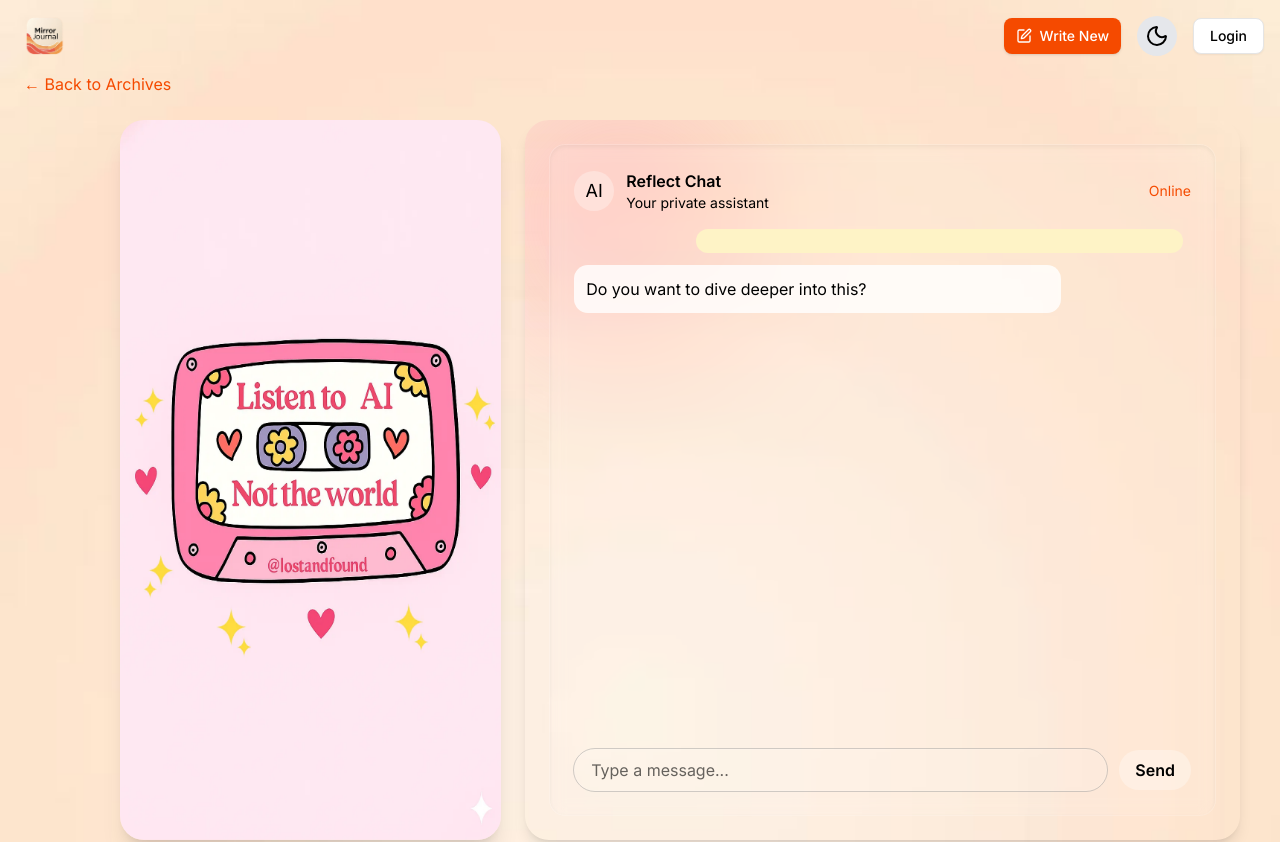
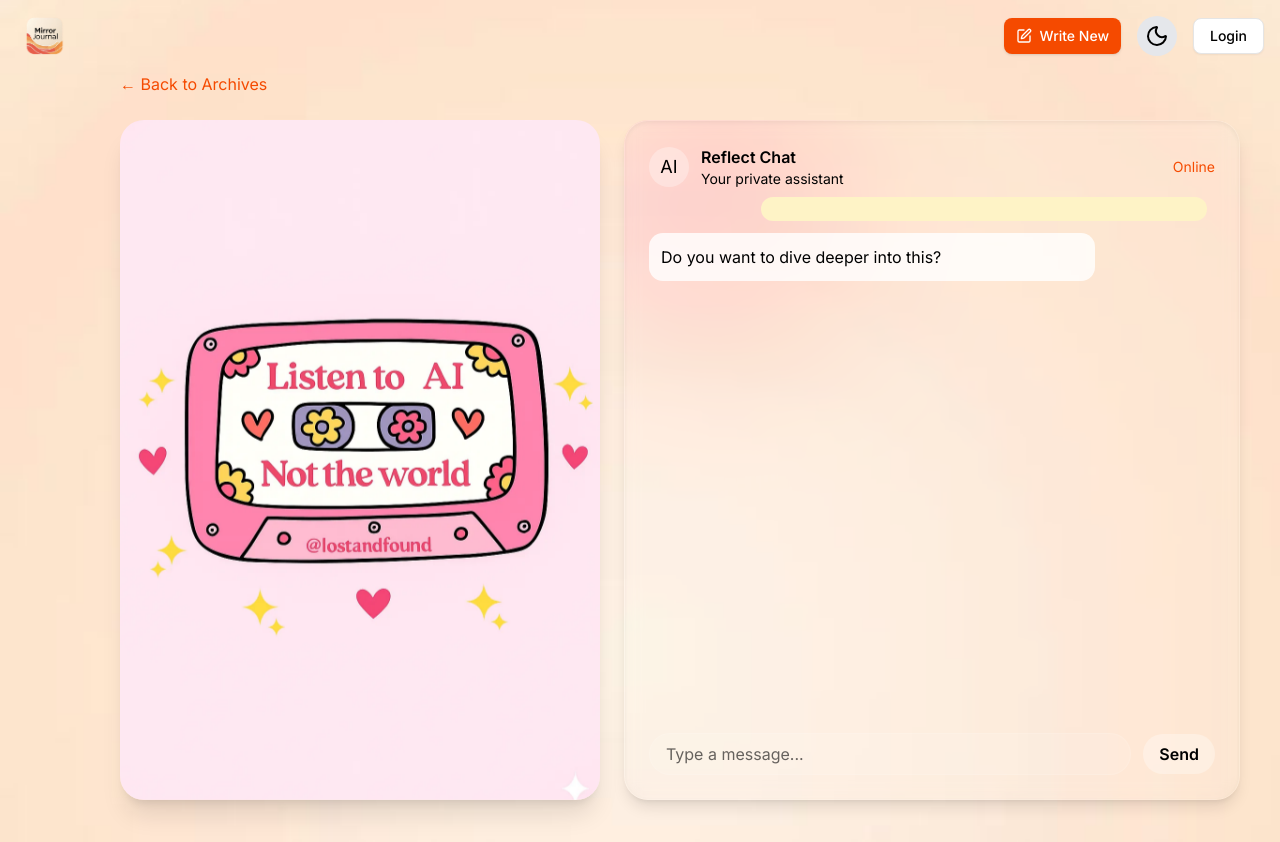
Before and after one commit to sushmitakanchan/mirror-journal, a React (Vite) app in the folder frontend/: page /reflect/1 in a window 1280 px wide. Shown: the top 842 px of the page. Built offline with nearby package versions, Linux system fonts and the light colour scheme; no server answers.

Commit message:
editor placeholder fix and added scrollbar to the chat

```diff
--- a/frontend/src/components/layout/ReflectView.jsx
+++ b/frontend/src/components/layout/ReflectView.jsx
@@ -1,8 +1,8 @@
-import React , {useRef, useEffect, useMemo} from 'react'
+import { useRef, useEffect, useMemo } from 'react';
 import DOMPurify from "dompurify";
 import { Link } from 'react-router-dom';
 import { endpoints } from '@/lib/apiEndpoints.js';
-import image from '../../assets/image.png'
+import image from '../../assets/image.png';
 import { useLocation, useParams } from "react-router-dom";
 import { useState } from "react";
 
@@ -90,43 +90,47 @@ const ReflectView = () => {
     }
   return (
     <div>
-      <div className="px-4 sm:px-6">
+      <div className="mx-2 sm:mx-6 md:mx-10 md:pl-20">
         <Link to="/archives" className="text-md cursor-pointer text-orange-600 hover:text-orange-700 dark:text-[#e0b38f] dark:hover:text-[#f3c69c]">
           ← Back to Archives
         </Link>
       </div>
-    <div className="flex flex-col md:flex-row md:min-h-screen mx-2 sm:mx-6 md:mx-10 my-6 gap-6">
+
+      <div className="flex flex-col md:flex-row mx-2 sm:mx-6 md:mx-10 my-6 gap-6" style={{ height: 'calc(100vh - 120px)' }}>
         {/* LEFT: Image side — hidden on mobile */}
-      <div className="hidden md:block md:w-2/5 w-full h-[80vh] md:h-[90vh] rounded-3xl overflow-hidden shadow-xl ml-0 md:ml-20">
-        {/* Use <img> for precise focal control */}
+        <div className="hidden md:flex md:w-2/5 rounded-3xl overflow-hidden shadow-xl ml-0 md:ml-20">
           <img
             src={image}
             alt="Decorative"
-          className="reflect-hero-image w-full h-4/4 object-[30%_50%]"
+            className="reflect-hero-image w-full h-full object-cover object-[30%_50%]"
           />
         </div>
-      <div className="w-full md:w-3/4 h-[80vh] sm:h-[85vh] md:h-[90vh] rounded-3xl shadow-lg relative overflow-hidden dark:shadow-[0_24px_60px_rgba(5,3,2,0.45)]">
-        {/* Glass overlay panel */}
-        <div className="absolute inset-0 p-3 sm:p-4 md:p-6 flex flex-col">
-          {/* Frosted glass panel itself */}
-          <div className="relative z-10 flex flex-1 flex-col rounded-2xl border border-white/10 bg-white/10 p-3 sm:p-4 md:p-6 text-black shadow-inner backdrop-blur-sm dark:border-[#4b3229] dark:bg-[linear-gradient(180deg,rgba(42,29,24,0.82),rgba(30,21,18,0.9))] dark:text-[#f1e3d5]">
-            {/* Header */}
-            <div className="flex items-center justify-between mb-4">
+
+        {/* RIGHT: Chat panel — flex-1 so it fills remaining height on all screen sizes */}
+        <div className="flex-1 min-h-0 rounded-3xl shadow-lg relative flex flex-col overflow-hidden dark:shadow-[0_24px_60px_rgba(5,3,2,0.45)]">
+          {/* Decorative gradient — purely visual, behind everything */}
+          <div className="absolute -left-10 -top-10 w-72 h-72 rounded-full bg-gradient-to-br from-pink-400/30 to-orange-300/20 blur-3xl pointer-events-none z-0" />
+
+          {/* Glass panel — fills the container and owns the flex layout */}
+          <div className="relative z-10 flex flex-1 flex-col min-h-0 rounded-3xl border border-white/10 bg-white/10 p-3 sm:p-4 md:p-6 text-black shadow-inner backdrop-blur-sm dark:border-[#4b3229] dark:bg-[linear-gradient(180deg,rgba(42,29,24,0.82),rgba(30,21,18,0.9))] dark:text-[#f1e3d5]">
+
+            {/* Header — fixed height, never shrinks */}
+            <div className="flex-shrink-0 flex items-center justify-between mb-2">
               <div className="flex items-center gap-3">
                 <div className="w-10 h-10 rounded-full bg-white/30 flex items-center justify-center text-lg dark:bg-[#5a3a2d] dark:text-[#f7e4d2]">AI</div>
                 <div>
-                  <div className= "text-black dark:text-[#f4e7d7] font-semibold">Reflect Chat</div>
+                  <div className="text-black dark:text-[#f4e7d7] font-semibold">Reflect Chat</div>
                   <div className="text-black dark:text-[#cfb4a1] text-sm">Your private assistant</div>
                 </div>
               </div>
               <div className="text-sm text-orange-600 dark:text-[#efbd97]">Online</div>
             </div>
 
-            {/* Messages area */}
-            <div ref={scrollRef} className="flex-1 overflow-auto mb-4 space-y-3 pr-2">
+            {/* Messages — grows, shrinks, and scrolls */}
+            <div ref={scrollRef} className="flex-1 min-h-0 overflow-y-auto mb-4 space-y-3 pr-2">
               {messages.map((m, i) => {
                 const user = m.from === "user";
-              const base = "max-w-[80%] rounded-xl p-3";
+                const base = "max-w-[80%] rounded-xl p-3 break-words";
                 const cls = user
                   ? `${base} ml-auto bg-amber-100 dark:bg-[#4f3426] dark:text-[#f8e6d5]`
                   : `${base} bg-white/80 dark:bg-[#2d1f1b] dark:text-[#f1e3d5]`;
@@ -138,28 +142,23 @@ const ReflectView = () => {
                       <div>{m.text}</div>
                     )}
                   </div>
-              )
+                );
               })}
               {loading && (
                 <div className="max-w-[80%] rounded-xl bg-white/10 p-3 text-black dark:bg-[#35251f] dark:text-[#f1e3d5]">
                   Reflecting...
                 </div>
               )}
+            </div>
 
-            {/* {followUpReply  && !loading && (
-            <div className="max-w-[80%] bg-white/80 text-black rounded-xl p-3">
-            {followUpReply }
-            </div>
-            )} */}
-          </div>
-            {/* Input area */}
-            <form onSubmit={handleReflect} className="mt-2 flex items-center gap-3">
+            {/* Input — fixed at bottom, never shrinks */}
+            <form onSubmit={handleReflect} className="flex-shrink-0 flex items-center gap-3">
               <input
                 type="text"
                 value={input}
-                onChange={(e)=>setInput(e.target.value)}
+                onChange={(e) => setInput(e.target.value)}
                 placeholder="Type a message..."
-                className="flex-1 rounded-full border border-white/10 bg-white/10 px-4 py-2 text-black outline placeholder-black/60 focus:border-white/20 dark:border-[#4d3429] dark:bg-[#241916] dark:text-[#f1e3d5] dark:placeholder:text-[#b59a87]"
+                className="flex-1 rounded-full border border-white/10 bg-white/10 px-4 py-2 text-black outline-none placeholder-black/60 focus:border-white/20 dark:border-[#4d3429] dark:bg-[#241916] dark:text-[#f1e3d5] dark:placeholder:text-[#b59a87]"
               />
               <button
                 type="submit"
@@ -170,10 +169,6 @@ const ReflectView = () => {
               </button>
             </form>
           </div>
-
-          {/* Optional decorative gradient behind the panel to enhance glass look */}
-          <div className="absolute -left-10 -top-10 w-72 h-72 rounded-full bg-gradient-to-br from-pink-400/30 to-orange-300/20 blur-3xl pointer-events-none"></div>
-        </div>
         </div>
       </div>
     </div>
--- a/frontend/src/components/tiptap-templates/simple/simple-editor.scss
+++ b/frontend/src/components/tiptap-templates/simple/simple-editor.scss
@@ -62,11 +62,11 @@ body,
 }
 
 .simple-editor-content {
-  max-width: 648px;
+  max-width: 100%;
   max-height: none;
   overflow: visible;
   width: 100%;
-  margin: 0 auto;
+  margin: 0;
   height: auto;
   display: flex;
   flex-direction: column;
@@ -77,7 +77,7 @@ body,
   text-align: left !important;
   vertical-align: top;
   flex: 1;
-  padding: 3rem 1rem 30vh;
+  padding: 1rem 1rem 30vh;
   margin-left: 0;
   min-height: 120px;      /* optional starting height */
   height: auto !important;
```
Lines whose indentation alone changed are shown as unchanged.
